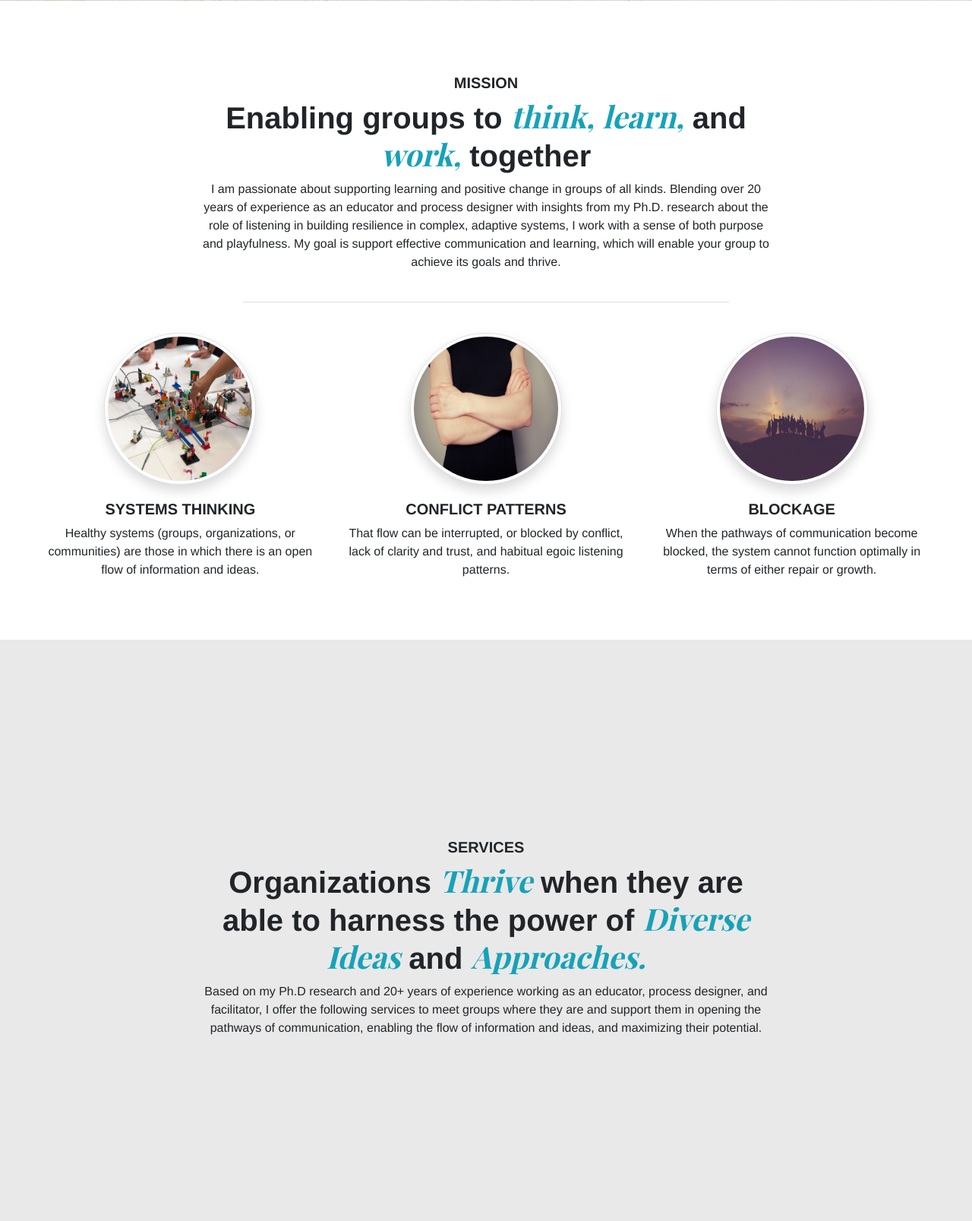
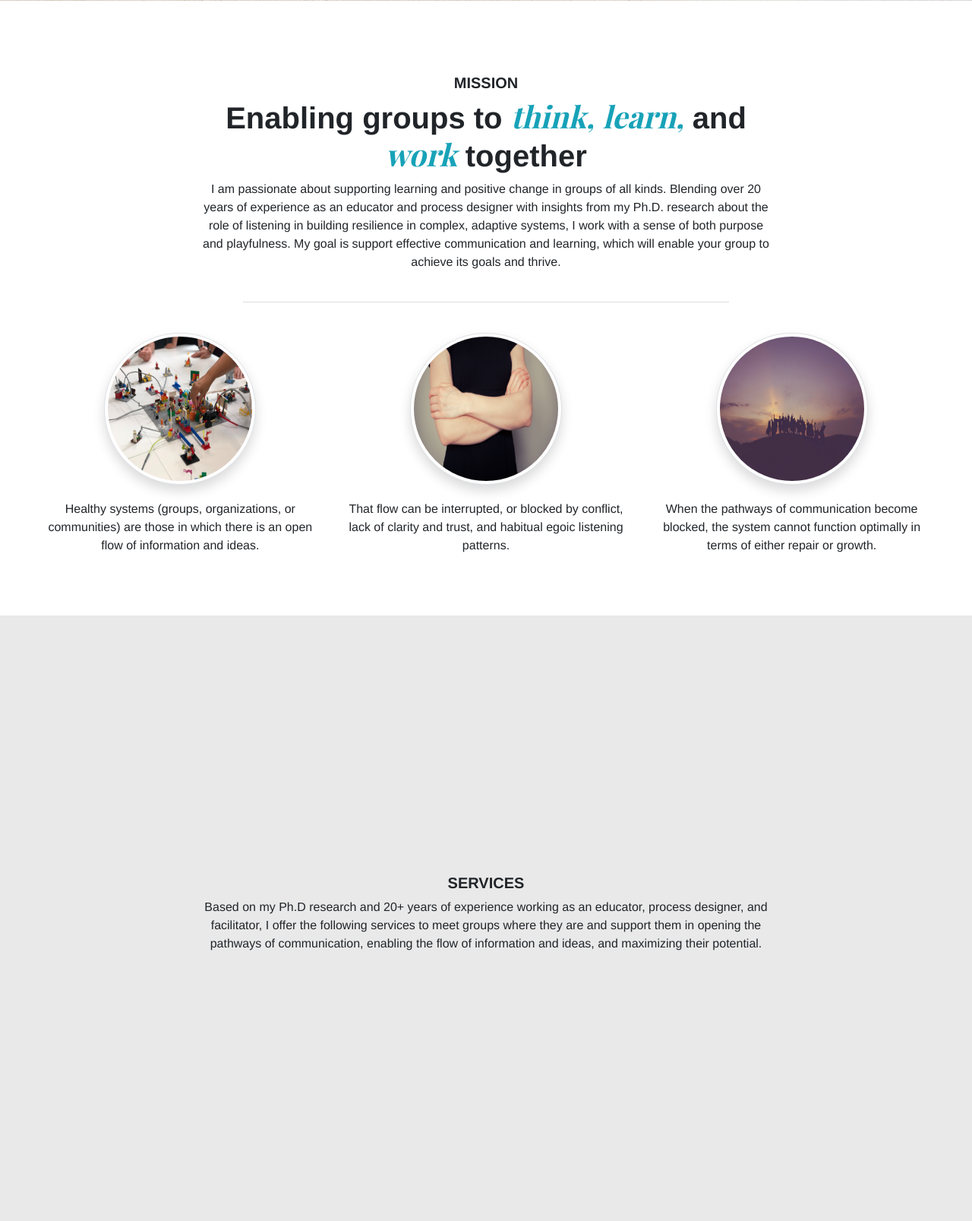
Before and after one commit to masonmedia/jen-mason-consulting, a PHP site: page / in a window 1280 px wide. Shown: the part 855-2462 px from the top of the page at 76% size. Run offline with PHP 8.4, Linux system fonts and the light colour scheme.

Commit message:
Updates to text, services intro tagline

```diff
--- a/dist/css/images.css
+++ b/dist/css/images.css
@@ -5,6 +5,11 @@
 
 .bg-rocks {
   background: url(/assets/img/jm-rocks.jpeg) center;
+  background-size: cover;
+}
+
+.bg-campfire {
+  background: url(/assets/img/jm-campfire2.jpg) center;
   background-size: cover;
 }
 
--- a/dist/css/main.css
+++ b/dist/css/main.css
@@ -196,6 +196,11 @@
   background-size: cover;
 }
 
+.bg-campfire {
+  background: url(/assets/img/jm-campfire2.jpg) center;
+  background-size: cover;
+}
+
 .img-full {
   width: 100%;
   height: 100%;
--- a/index.html
+++ b/index.html
@@ -57,7 +57,8 @@
 
 <main class="container-fluid p-0">
 
-  <div class="row m-0 p-0 min-100 bg-rocks">
+  <div class="row m-0 p-0 min-100 relative bg-rocks">
+    <!-- <img src="/assets/img/jm-rocks.jpeg" class="img-full absolute left z-0" /> -->
     <div class="col-sm-12 align-left-bottom text-light text-shadow p-5 m-0">
       <!-- <div class="pb-2">
       <svg xmlns="http://www.w3.org/2000/svg" class="icon icon-tabler icon-tabler-git-compare" width="60" height="60" viewBox="0 0 24 24" stroke-width="1.5" stroke="#ffffff" fill="none" stroke-linecap="round" stroke-linejoin="round">
@@ -87,7 +88,7 @@
       <h1 class="font-weight-bold">Enabling groups to
         <span class="playfair font-italic text-info">think,</span>
         <span class="playfair font-italic text-info">learn,</span> and
-        <span class="playfair font-italic text-info">work,</span> together</h1>
+        <span class="playfair font-italic text-info">work</span> together</h1>
         <p>I am passionate about supporting learning and positive change in groups of all kinds. Blending over 20 years of experience as an educator and process designer with insights from my Ph.D. research about the role of listening in building resilience in complex, adaptive systems, I work with a sense of both purpose and playfulness. My goal is support effective communication and learning, which will enable your group to achieve its goals and thrive.</p>
     </div>
   </div><!--end row-->
@@ -98,17 +99,14 @@
   <div class="row px-5 pb-5 pt-2">
     <div class="col-lg-4 p-3 align-center-top">
       <img src="./assets/img/jm-lego.jpg" class="img-icon-circle img-thumbnail shadow" alt="Group playing lego as team building exercise.">
-      <h5 class="text-uppercase font-weight-bold">Systems Thinking</h5>
       <p>Healthy systems (groups, organizations, or communities) are those in which there is an open flow of information and ideas.</p>
     </div>
     <div class="col-lg-4 p-3 align-center-top">
       <img src="./assets/img/jm_arms_crossed.png" class="img-icon-circle img-thumbnail shadow" alt="Photo of person with arms crossed representing conflict or blocked communication.">
-      <h5 class="text-uppercase font-weight-bold">Conflict Patterns</h5>
       <p>That flow can be interrupted, or blocked by conflict, lack of clarity and trust, and habitual egoic listening patterns.</p>
     </div>
     <div class="col-lg-4 p-3 align-center-top">
       <img src="./assets/img/jm_silhouette_group.jpeg" class="img-icon-circle img-thumbnail shadow" alt="Group celebrating together at sunrise.">
-      <h5 class="text-uppercase font-weight-bold">Blockage</h5>
       <p>When the pathways of communication become blocked, the system cannot function optimally in terms of either repair or growth.</p>
     </div>
   </div>
@@ -118,11 +116,11 @@
   <div class="row min-100 bg-linen m-0 p-0">
     <div class="col-lg-8 offset-lg-4 mx-auto d-flex flex-column justify-content-center align-items-center text-center p-5 m-0">
       <h5 class="text-uppercase font-weight-bold">Services</h5>
-      <h1 class="font-weight-bold">Organizations
-        <span class="playfair font-italic text-info">Thrive</span>
+      <!-- <h1 class="font-weight-bold">Organizations
+        <span class="playfair font-italic text-info">thrive</span>
         when they are able to harness the power of
-        <span class="playfair font-italic text-info">Diverse Ideas</span> and
-        <span class="playfair font-italic text-info">Approaches.</span></h1>
+        <span class="playfair font-italic text-info">diverse ideas</span> and
+        <span class="playfair font-italic text-info">approaches.</span></h1> -->
       <p>Based on my Ph.D research and 20+ years of experience working as an educator, process designer, and facilitator, I offer the following services to meet groups where they are and support them in opening the pathways of communication, enabling the flow of information and ideas, and maximizing their potential.</p>
     </div>
   </div><!--end row-->
@@ -180,28 +178,18 @@
       <h1 class="section-title">Team Development Retreats in Natural Settings</h1>
       <p>Drawing on my experience as an outdoor, experiential, and adventure educator, I can design one or multi-day retreats to meet the needs of your group. Away from the demands of the day-to-day, and located in beautiful, natural settings, retreats can incorporate and blend any of the services I offer and include team building and nature connection experiences to help your group ground/connect/transform.</p>
     </div>
-    <div class="col-lg-6 min-50 p-0">
-      <img class="img-full" src="./assets/img/jm-campfire2.jpg" alt="Image of campfire with starry sky representing team development in outdoor retreat settings.">
-    </div>
+    <div class="col-lg-6 min-50 p-0 bg-campfire"></div>
   </div><!--end row-->
-
-
 
   <!-- about -->
   <div class="row min-100 bg-linen m-0 p-0">
     <div class="col-lg-8 offset-lg-4 mx-auto d-flex flex-column justify-content-center align-items-center text-center p-5 m-0">
       <h5 class="text-uppercase font-weight-bold">About Jen</h5>
       <h1 class="font-weight-bold">Enabling groups to
-        <span class="playfair font-italic text-info">Think,</span>
-        <span class="playfair font-italic text-info">Learn,</span> and
-        <span class="playfair font-italic text-info">Work,</span> together</h1>
-      <p>I have a Ph.D. in Sustainability Education and a Master’s degree in Education from
-Prescott College, and I have a Bachelor of Education degree with a focus in Outdoor
-and Experiential Education and a Bachelor of Arts degree in Political Science from
-Queen’s University.
-My work and research sit at the confluence of the following: sustainability education,
-resilience and complexity theory, multi-stakeholder whole-system change processes,
-dialogue theory and practice, organizational learning, mindfulness, and transformative
+        <span class="playfair font-italic text-info">think,</span>
+        <span class="playfair font-italic text-info">learn,</span> and
+        <span class="playfair font-italic text-info">work</span> together</h1>
+      <p>I have a Ph.D. in Sustainability Education and a Master’s degree in Education from Prescott College, and I have a Bachelor of Education degree with a focus in Outdoor and Experiential Education and a Bachelor of Arts degree in Political Science from Queen’s University. My work and research sit at the confluence of the following: sustainability education, resilience and complexity theory, multi-stakeholder whole-system change processes, dialogue theory and practice, organizational learning, mindfulness, and transformative
 learning theory.
 Bringing my love of learning and deep humility, I work with a sense of thoughtful
 purpose and infectious playfulness. I’d love to connect with you to find out how I can
--- a/sass/images.css
+++ b/sass/images.css
@@ -5,6 +5,11 @@
 
 .bg-rocks {
   background: url(/assets/img/jm-rocks.jpeg) center;
+  background-size: cover;
+}
+
+.bg-campfire {
+  background: url(/assets/img/jm-campfire2.jpg) center;
   background-size: cover;
 }
 
--- a/sass/images.scss
+++ b/sass/images.scss
@@ -7,6 +7,11 @@
 
 .bg-rocks {
     background: url(/assets/img/jm-rocks.jpeg) center;
+    background-size: cover;
+}
+
+.bg-campfire {
+    background: url(/assets/img/jm-campfire2.jpg) center;
     background-size: cover;
 }
 
```
Also changed, not shown: sass/images.min.css (+1 -1 lines), 2 other files.
